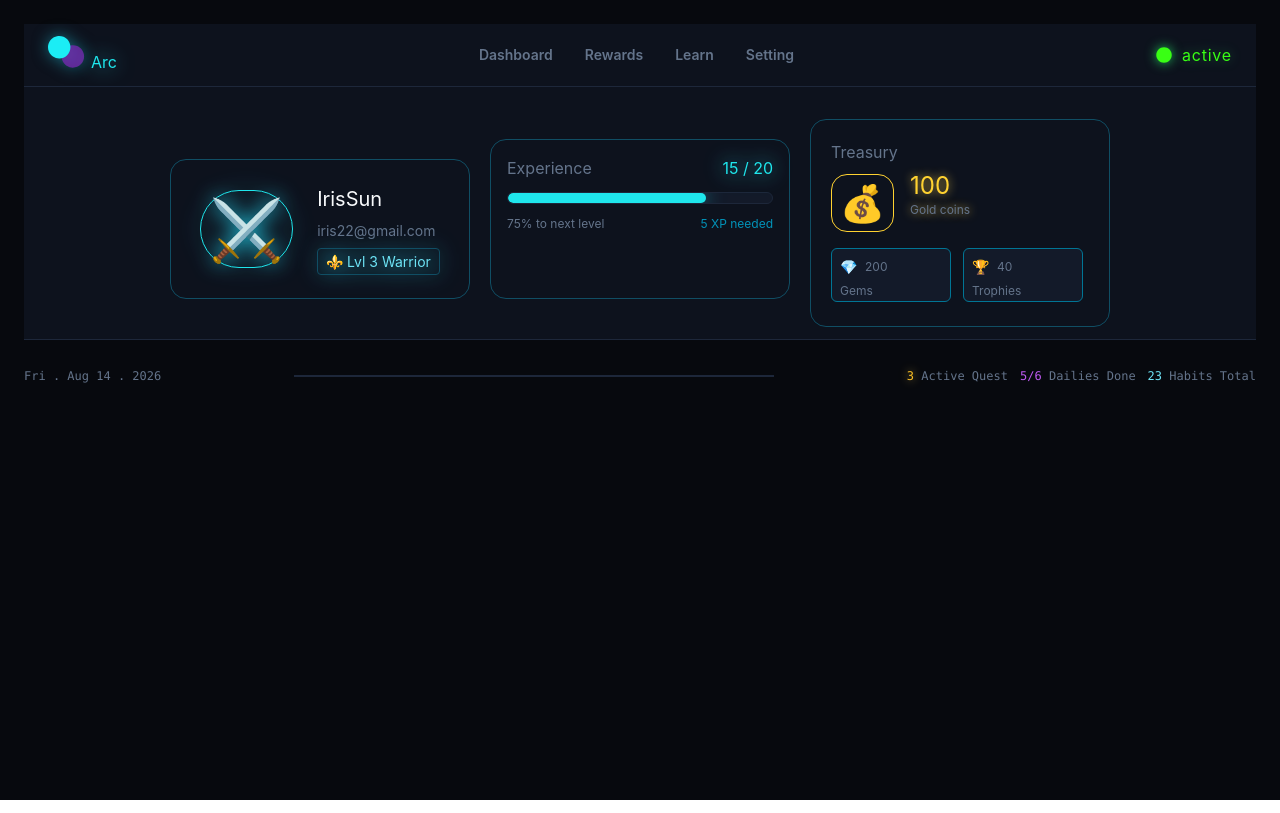
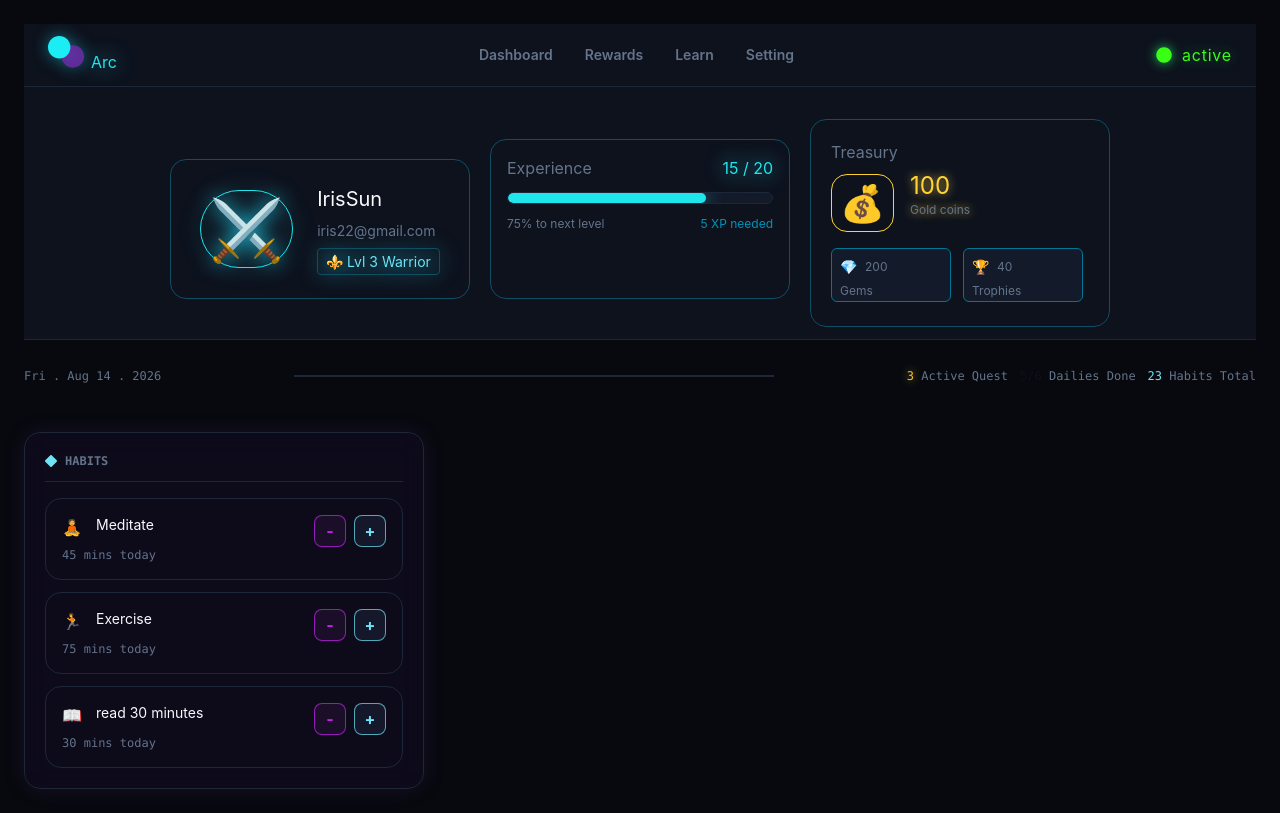
Before and after one commit to saraSilvade/tracking-app, a React (Vite) app: page / in a window 1280 px wide. Built offline with nearby package versions, Linux system fonts and the light colour scheme.

Commit message:
Dashboard subheader component is done, habit data type and mocking data been added to types and intial data files, includes habit column is ready to render

```diff
--- a/src/App.tsx
+++ b/src/App.tsx
@@ -1,12 +1,42 @@
 import React, { useState } from 'react';
 import { initialUser } from './data/initialData';
 import type { UserProfile } from './types';
+import {initialHabits} from './data/initialData'
 import UserProfileBanner from './components/UserBanner';
 import Header from './components/Header';
+import type  { Habits } from './types';
 import DashboardSubHeader
  from './components/DashboardSubHeader';
+
+import HabitsCol from './components/HabitsCol'
+
+
 export default function App() {
   const [user, setUser] = useState<UserProfile>(initialUser);
+
+const [habit, setHabit] = useState<Habits[]> (initialHabits)
+
+// Increase the habit with + button
+const incrementFunction = (id : string) =>{
+
+setHabit((prevHabits) =>
+
+  prevHabits.map((item) =>
+  item.id === id? {...item, count: item.count + 1} : item
+  )
+
+)
+
+}
+
+//Decrease the habits with - button
+
+const decrementFunction = (id:string) =>{
+
+  setHabit((prevHabits) =>
+  prevHabits.map((item)=>
+  item.id === id ? {...item, count: Math.max(0, item.count -1)} : item))
+}
 
   return (
     <div className="min-h-screen bg-app-bg text-text-main p-6 font-sans">
@@ -14,6 +44,7 @@ export default function App() {
      <Header/>
   <UserProfileBanner user={user} />
   <DashboardSubHeader/>
+<HabitsCol habits={habit} habitIncrement={incrementFunction} habitDecrement={decrementFunction}/>
       </div>
     </div>
   );
--- a/src/components/DashboardSubHeader.tsx
+++ b/src/components/DashboardSubHeader.tsx
@@ -31,7 +31,7 @@ const date = formatDate.replace( /,/g, ' .')
 
     return(
         <section className='mt-5'>
-<div className="w-full flex items-center justify-between gap-4 text-xs font-mono py-2">
+<div className="w-full flex items-center justify-between gap-4 text-xs font-mono py-2 ">
 
 <span className='text-text-muted'> {date}</span>
 <span className='bg-glass-border h-0.5 w-120'></span>
--- /dev/null
+++ b/src/components/HabitsCol.tsx
@@ -0,0 +1,55 @@
+import React from 'react'
+
+import type { Habits } from '../types'
+import { FaDiamond } from "react-icons/fa6";
+interface HabitsPropList {
+    habits : Habits[];
+    habitIncrement:(id:string) => void;
+    habitDecrement: (id: string) => void;
+
+}
+
+
+function HabitsCol({habits, habitIncrement, habitDecrement}: HabitsPropList) {
+  return (
+    <div className=' w-100 bg-[#110c22]/65 border border-glass-border rounded-2xl p-5 mt-10 backdrop-blur-md shadow-[0_0_25px_rgba(168,85,247,0.1)]'>
+        {/*column header  */}
+<div className='flex items-center gap-2 border-b border-glass-border pb-3 mb-4'>
+
+    <FaDiamond className="w-3 h-3 text-accent-cyan" />
+    <h3 className='text-xs font-mono font-bold text-text-muted uppercase'>Habits</h3>
+
+
+</div>
+
+
+<div className='flex flex-col gap-3'>
+
+{habits.map((habit) =>
+<div className='border border-glass-border  p-4 rounded-2xl transition-all hover:border-[#a855f7]/50' key={habit.id}>
+    <div className='flex justify-between'>
+    <div className='flex gap-3.5'>
+        <span>{habit.icon}</span>
+        <p className='text-sm'>{habit.title}</p>
+
+         </div>
+
+         <div className='flex flex-row-reverse gap-2 shrink-0' >
+            <button className="w-8 h-8 rounded-lg bg-accent-cyan-dimmed border border-accent-cyan2 text-accent-cyan hover:text-text-main flex items-center justify-center font-bold cursor-pointer" onClick={() => habitIncrement(habit.id)} >+</button>
+
+
+
+            <button className="w-8 h-8 rounded-lg bg-quest-purple  border border-shinny-purple2 text-shinny-purple3 hover:bg-quest-purple hover:text-pink-50 flex items-center justify-center font-bold cursor-pointer " onClick={() => habitDecrement(habit.id)}>-</button>
+         </div>
+    </div>
+
+<div> <p className='text-xs text-text-muted font-mono'> {habit.count * 15} mins today</p></div>
+</div> )}
+
+</div>
+
+    </div>
+  )
+}
+
+export default HabitsCol
--- a/src/data/initialData.ts
+++ b/src/data/initialData.ts
@@ -1,5 +1,7 @@
 
 import type { UserProfile } from "../types"
+import type { Habits } from "../types"
+
 
 export const initialUser: UserProfile = {
 name: 'IrisSun',
@@ -13,3 +15,12 @@ gold: 100,
 gems: 200,
 tro: 40,
 }
+
+
+
+export const initialHabits: Habits[] = [
+    {id: '1', title: 'Meditate', icon: '🧘', count: 3},
+    {id: '2', title: 'Exercise', icon: '🏃', count: 5},
+    {id: '3', title: 'read 30 minutes', icon: '📖', count: 2}
+
+]
--- a/src/index.css
+++ b/src/index.css
@@ -13,7 +13,7 @@
 
 
   --color-quest-cyan: #1fe6ec;
-  --color-quest-purple: #bf5af2;
+  --color-quest-purple: #bf5af212;
   --color-quest-pink: #ff2d78;
   --color-quest-gold: #ffd700;
   --color-quest-green: #39ff14;
@@ -29,7 +29,9 @@
   --color-glass-border: #1d273a;   /* Subtle blue-grey card border */
 
   /* Cyber Accents & Status */
-  --color-accent-cyan: #6ee4f6;    /* Bright cyan (Stats, Level text, Active links) */
+  --color-accent-cyan: #6ee4f6;
+  --color-accent-cyan2: #6ee4f6b4;
+   --color-accent-cyan-dimmed: #6ee4f612;     /* Bright cyan (Stats, Level text, Active links) */
   --color-accent-purple: #a855f7;  /* AI Advisor title, badges, highlights */
   --color-accent-gold: #fbbf24;    /* Gold Coins & Gold text */
   --color-accent-green: #22c55e;   /* Online status indicator & positive badges */
@@ -40,4 +42,11 @@
   --color-text-main: #f8fafc;      /* Primary white text */
   --color-text-muted: #64748b;     /* Subtitles, labels, inactive text */
   --color-text-dim: #94a3b8;
+  --color-shinny-purple: #d643ff5b;
+
+  --color-shinny-purple2: #d120f9af;
+
+  --color-shinny-purple3: #d120f9f0;
+
+
 }
```
Also changed, not shown: src/types/index.ts (+10 -0 lines).
